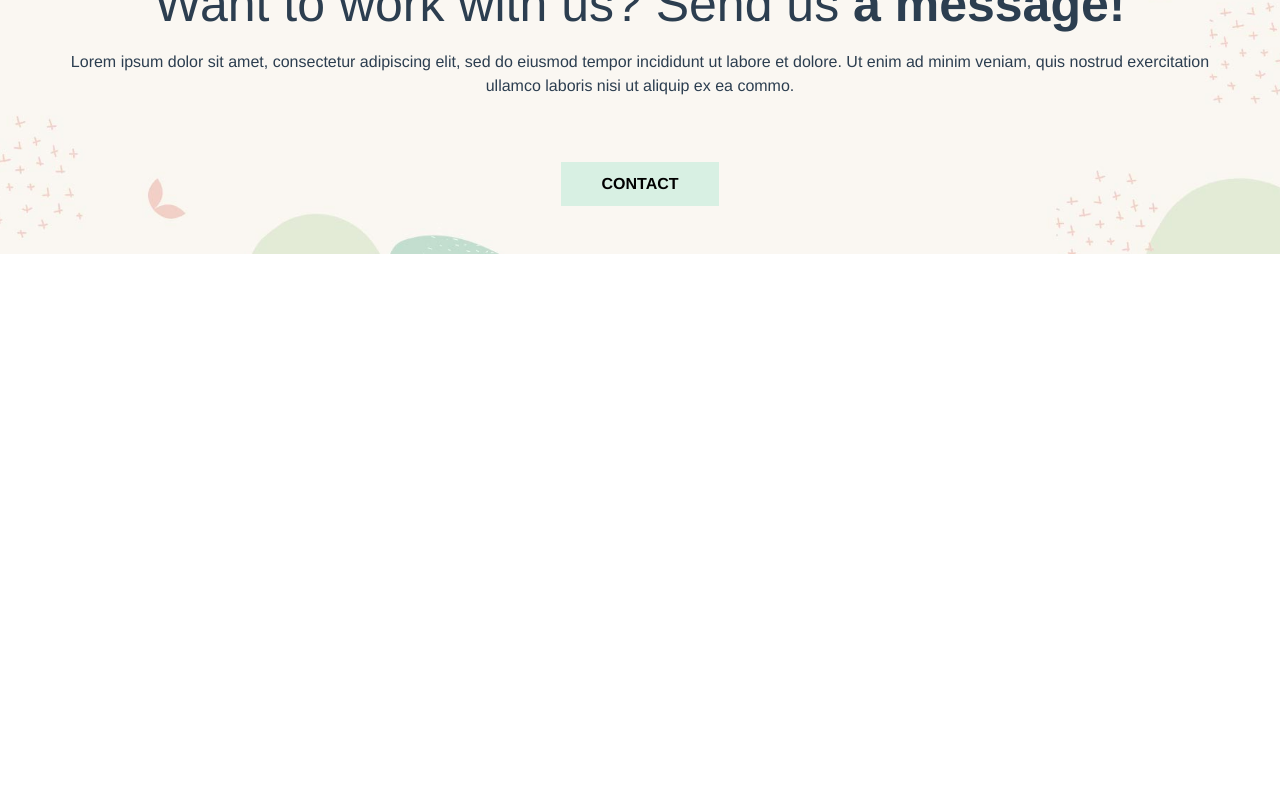
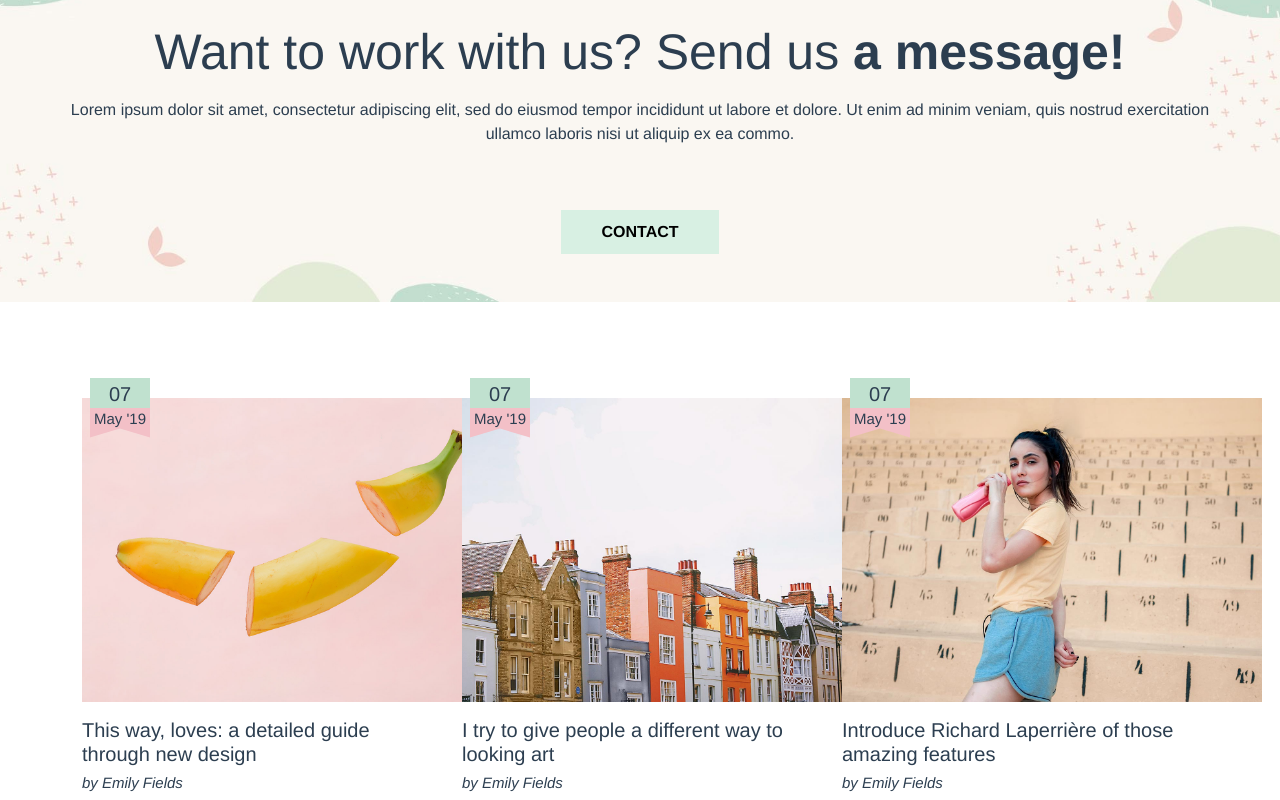
Before and after one commit to Sabelius/proj-html-vuejs, a Vue app: page / in a window 1280 px wide. Shown: the part 2083-2883 px from the top of the page. Before the commit the page ends 2337 px from the top, so only its background shows below. Built offline with nearby package versions, Linux system fonts and the light colour scheme.

Commit message:
piccoli aggiornamenti  estetici + conclusione main con ultima section

```diff
--- a/src/components/Header.vue
+++ b/src/components/Header.vue
@@ -80,7 +80,7 @@ a {
 }
 a:hover {
   color: $text-color;
-  text-decoration: underline;
+  text-decoration: 2px solid underline;
   text-decoration-color: $line-color;
 }
 </style>
--- a/src/components/Main.vue
+++ b/src/components/Main.vue
@@ -4,6 +4,7 @@
     <cardOne />
     <cardTwo />
     <cardThree />
+    <cardFour />
   </section>
 </template>
 
@@ -12,6 +13,7 @@ import jumbotron from "./jumbotron.vue";
 import cardOne from "./cardOne.vue";
 import cardTwo from "./cardTwo.vue";
 import cardThree from "./cardThree.vue";
+import cardFour from "./cardFour.vue";
 
 export default {
   name: "Main",
@@ -20,6 +22,7 @@ export default {
     cardOne,
     cardTwo,
     cardThree,
+    cardFour,
   },
 };
 </script>
--- /dev/null
+++ b/src/components/cardFour.vue
@@ -0,0 +1,110 @@
+<template>
+  <section>
+    <div class="container">
+      <div class="row d-flex pt-5">
+        <div
+          class="news-container col-4"
+          v-for="news in newsSection"
+          :key="news.id"
+        >
+          <div class="date-container">
+            <div class="date d-flex justify-content-center">
+              <h2 class="pt-1">{{ news.date }}</h2>
+            </div>
+            <div class="period d-flex justify-content-center align-items-center">
+              <h6>{{ news.dayMonth }}</h6>
+            </div>
+          </div>
+          <div class="news-image">
+            <a :href="news.url"><img :src="news.img" /></a>
+          </div>
+          <div class="title pt-3">
+            <h2>{{ news.title }}</h2>
+            <h6>
+              <em>{{ news.signature }}</em>
+            </h6>
+          </div>
+        </div>
+      </div>
+    </div>
+  </section>
+</template>
+
+<script>
+import image from "../img/h-2-blog-img-1.jpg";
+import image2 from "../img/h-2-blog-img-2.jpg";
+import image3 from "../img/h-2-blog-img-3.jpg";
+
+export default {
+  name: "cardFour",
+  data() {
+    return {
+      newsSection: [
+        {
+          date: "07",
+          dayMonth: "May '19",
+          url: "#",
+          img: image,
+          title: "This way, loves: a detailed guide through new design",
+          signature: "by Emily Fields",
+        },
+        {
+          date: "07",
+          dayMonth: "May '19",
+          url: "#",
+          img: image2,
+          title: "I try to give people a different way to looking art",
+          signature: "by Emily Fields",
+        },
+        {
+          date: "07",
+          dayMonth: "May '19",
+          url: "#",
+          img: image3,
+          title: "Introduce Richard Laperrière of those amazing features",
+          signature: "by Emily Fields",
+        },
+      ],
+    };
+  },
+};
+</script>
+
+<style lang="scss" scoped>
+@import "../style/variables.scss";
+
+.news-container {
+  position: relative;
+}
+img {
+  width: 420px;
+}
+.date-container {
+  position: absolute;
+  top: -20px;
+  left: 20px;
+}
+.date {
+  background-color: $date-news-color;
+  width: 60px;
+  height: 30px;
+}
+.date h2 {
+  font-size: 20px;
+}
+.period {
+  width: 60px;
+  height: 30px;
+  background-color: $period-news-color;
+  clip-path: polygon(0 0, 100% 0, 100% 100%, 50% 70%, 0 100%);
+}
+.period h6 {
+  font-size: 15px;
+}
+.title h2 {
+  font-size: 20px;
+}
+.title h6 {
+  font-size: 15px;
+}
+</style>
--- a/src/components/cardThree.vue
+++ b/src/components/cardThree.vue
@@ -1,7 +1,7 @@
 <template>
   <section>
     <div class="container-fluid">
-      <div class="row">
+      <div class="row pt-5 pb-5">
         <div class="col-12 text-center pt-5 bg-container">
           <h1 class="pt-5">Want to work with us? Send us <strong>a message!</strong></h1>
           <p class="pt-2">
--- a/src/style/variables.scss
+++ b/src/style/variables.scss
@@ -8,3 +8,5 @@ $process-icon2: #F8D12D;
 $process-icon3: #80465F;
 $process-icon4: #EB6950;
 $contact-button: #D8F0E3;
+$date-news-color: #C0E1CF;
+$period-news-color: #F3C0C7;
```
